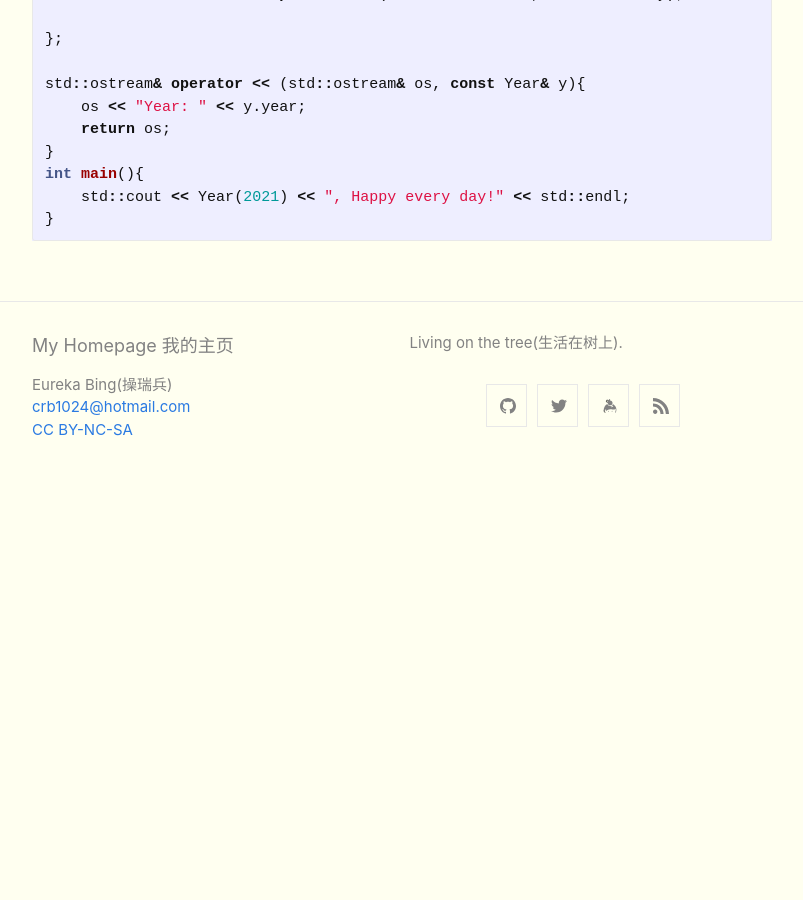
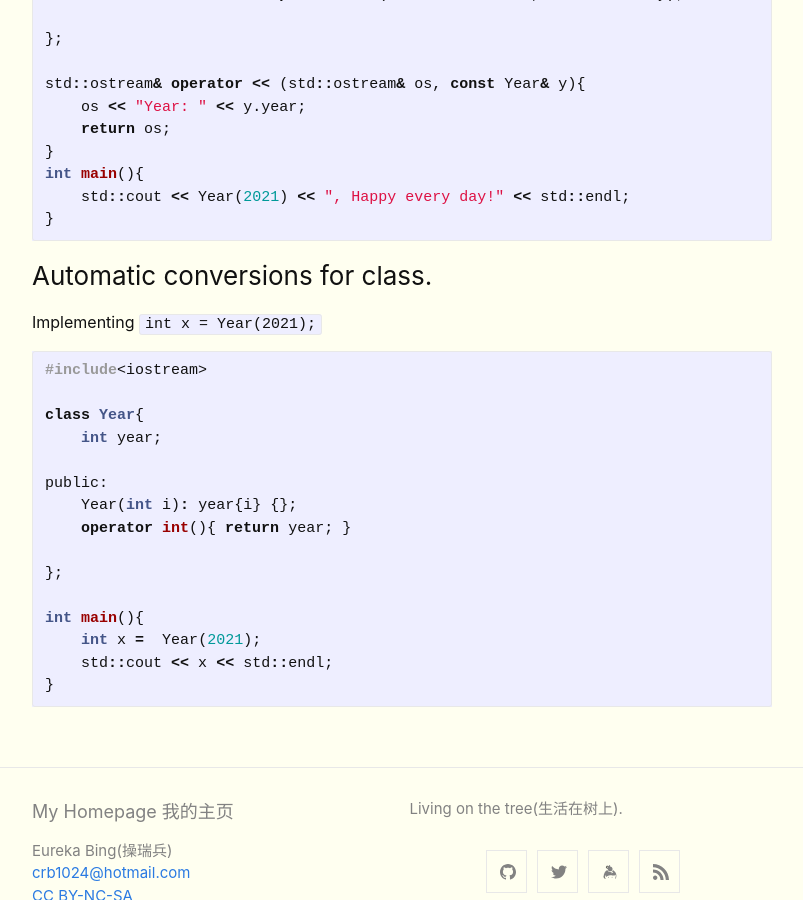
Before and after one commit to crb912/crb912.github.io, a Jekyll site: the page built from _posts/2021-10-02-C++-by-Example.md, in a window 1280 px wide and 900 px high, scrolled down 2537 px. Shown: the whole window, without its empty margins (238-1041 px from the left). Built offline with Jekyll 4.4.1, drawn with Linux system fonts in a browser that asks for light colours; before the commit the page ends 3038 px from its top, so only the background shows below that.

Commit message:
new example

````diff
--- a/_posts/2021-10-02-C++-by-Example.md
+++ b/_posts/2021-10-02-C++-by-Example.md
@@ -121,3 +121,23 @@ int main(){
     std::cout << Year(2021) << ", Happy every day!" << std::endl;
 }
 ```
+### Automatic conversions for class.
+Implementing `int x =  Year(2021);`
+
+```cpp
+#include<iostream>
+
+class Year{
+    int year;
+
+public:
+    Year(int i): year{i} {};
+    operator int(){ return year; }
+
+};
+
+int main(){
+    int x =  Year(2021);
+    std::cout << x << std::endl;
+}
+```
````
